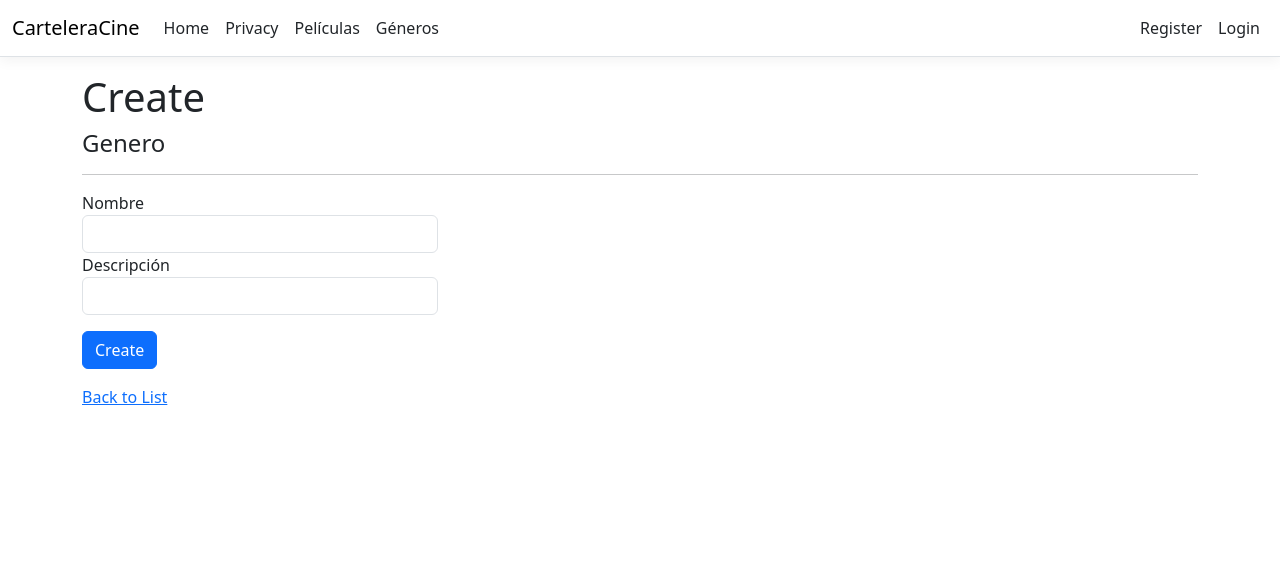
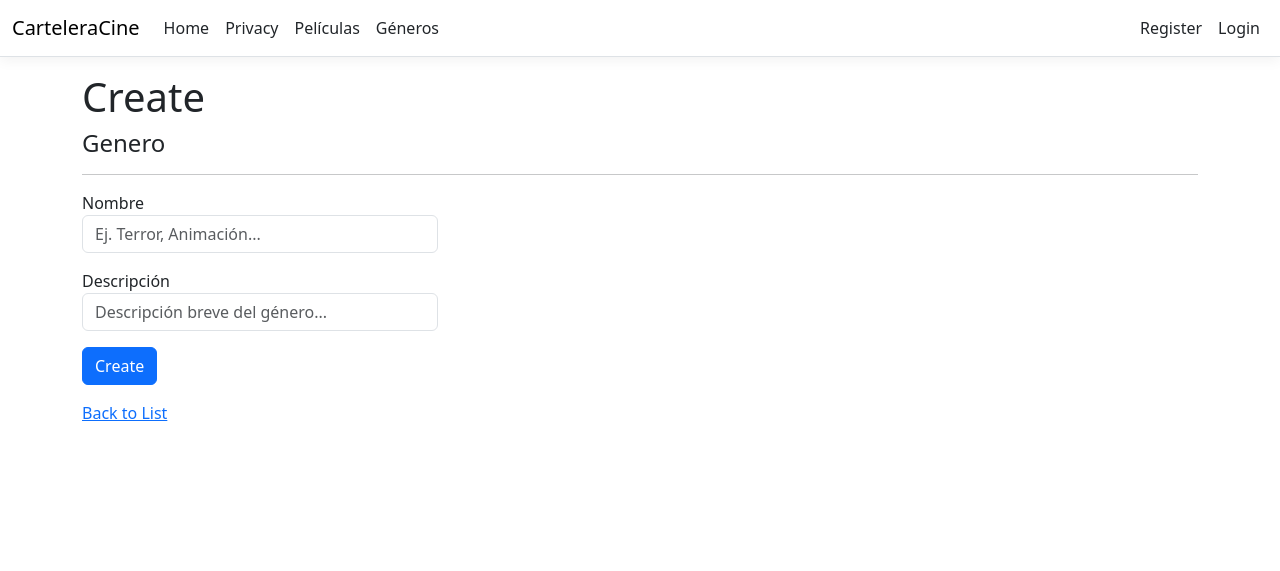
Before and after one commit to alexkinfante-07/CarteleraCine, an ASP.NET Core app: page /Generos/Create in a window 1280 px wide. Shown: the top 571 px of the page. Run offline with ASP.NET Core 8, Linux system fonts and the light colour scheme; a user stored in the database is signed in; style sheets or scripts are compiled from the project's sources; some libraries are stand-ins or nearby versions.

Commit message:
Prueba de ingreso de datos en Genero

```diff
--- a/Controllers/GenerosController.cs
+++ b/Controllers/GenerosController.cs
@@ -53,6 +53,12 @@ public class GenerosController : Controller
     {
         if (ModelState.IsValid)
         {
+            if (await _context.Genero.AnyAsync(g => g.Nombre.ToLower() == genero.Nombre.ToLower()))
+            {
+                ModelState.AddModelError("Nombre", "Ya existe un género registrado con este nombre.");
+                return View(genero);
+            }
+
             _context.Add(genero);
             await _context.SaveChangesAsync();
             return RedirectToAction(nameof(Index));
--- a/Views/Generos/Create.cshtml
+++ b/Views/Generos/Create.cshtml
@@ -12,14 +12,14 @@
     <div class="col-md-4">
         <form asp-action="Create">
             <div asp-validation-summary="ModelOnly" class="text-danger"></div>
-            <div class="form-group">
+            <div class="form-group mb-3">
                 <label asp-for="Nombre" class="control-label"></label>
-                <input asp-for="Nombre" class="form-control" />
+                <input asp-for="Nombre" class="form-control" placeholder="Ej. Terror, Animación..." />
                 <span asp-validation-for="Nombre" class="text-danger"></span>
             </div>
-            <div class="form-group">
+            <div class="form-group mb-3">
                 <label asp-for="Descripcion" class="control-label"></label>
-                <input asp-for="Descripcion" class="form-control" />
+                <input asp-for="Descripcion" class="form-control" placeholder="Descripción breve del género..." />
                 <span asp-validation-for="Descripcion" class="text-danger"></span>
             </div>
             <div class="form-group mt-3">
```
